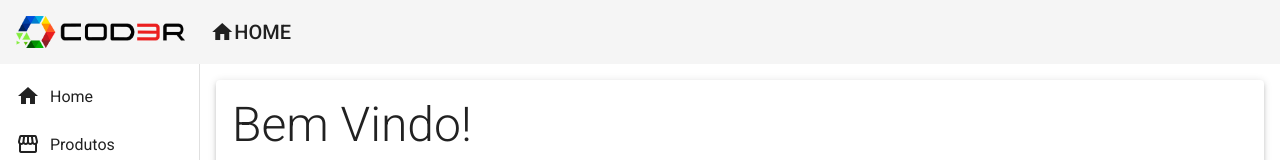
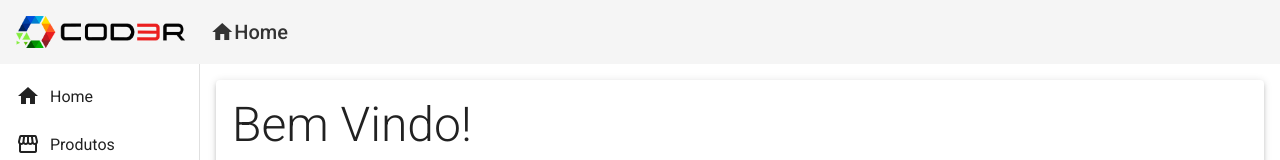
Before and after one commit to mayconllc/angular-9-curso-basico, an Angular app: page / in a window 1280 px wide. Shown: the top 160 px of the page. Built offline with nearby package versions, Linux system fonts and the light colour scheme.

Commit message:
atualizando titulo da navegação

```diff
--- a/src/app/components/template/header/header.component.css
+++ b/src/app/components/template/header/header.component.css
@@ -7,6 +7,7 @@
     display: flex;
     align-items: center;
     text-decoration: none;
+    color: #333;
 }
 
 .header .logo {
--- a/src/app/components/template/header/header.component.html
+++ b/src/app/components/template/header/header.component.html
@@ -1,15 +1,15 @@
 <mat-toolbar class="header mat-elevation-z4">
   <span>
     <a routerLink="/">
-      <img src="assets/images/logo.png" alt="logo" class="logo"/>
+      <img src="assets/images/logo.png" alt="logo" class="logo" />
     </a>
   </span>
   <span class="title-group">
     <a>
       <i class="material-icons">
-        home
+        {{ icon }}
       </i>
-      HOME
+      {{ title }}
     </a>
   </span>
 </mat-toolbar>
--- a/src/app/components/template/header/header.component.ts
+++ b/src/app/components/template/header/header.component.ts
@@ -1,4 +1,5 @@
 import { Component, OnInit } from '@angular/core';
+import { HeaderService } from './header.service';
 
 @Component({
   selector: 'app-header',
@@ -7,9 +8,16 @@
 })
 export class HeaderComponent implements OnInit {
 
-  constructor() { }
+  constructor(private headerService: HeaderService) { }
 
   ngOnInit() {
   }
 
+  get title(): string {
+    return this.headerService.headerData.title;
+  }
+
+  get icon(): string {
+    return this.headerService.headerData.icon;
+  }
 }
--- /dev/null
+++ b/src/app/components/template/header/header.model.ts
@@ -0,0 +1,4 @@
+export interface HeaderData {
+    title: string;
+    icon: string;
+}
--- /dev/null
+++ b/src/app/components/template/header/header.service.ts
@@ -0,0 +1,25 @@
+import { Injectable } from '@angular/core';
+import { BehaviorSubject } from 'rxjs';
+import { HeaderData } from './header.model';
+
+@Injectable({
+  providedIn: 'root'
+})
+
+export class HeaderService {
+
+  private _headerData = new BehaviorSubject<HeaderData>({
+    title: 'Inicio',
+    icon: 'home'
+  })
+
+  constructor() { }
+
+  get headerData(): HeaderData{
+    return this._headerData.value;
+  }
+
+  set headerData(headerData: HeaderData){
+    this._headerData.next(headerData)
+  }
+}
--- a/src/app/views/home/home.component.ts
+++ b/src/app/views/home/home.component.ts
@@ -1,4 +1,5 @@
 import { Component, OnInit } from '@angular/core';
+import { HeaderService } from 'src/app/components/template/header/header.service';
 
 @Component({
   selector: 'app-home',
@@ -7,7 +8,12 @@
 })
 export class HomeComponent implements OnInit {
 
-  constructor() { }
+  constructor(private headerService: HeaderService) {
+    headerService.headerData = {
+      title: 'Home',
+      icon: 'home'
+    }
+  }
 
   ngOnInit() {
   }
--- a/src/app/views/product/product.component.ts
+++ b/src/app/views/product/product.component.ts
@@ -1,5 +1,6 @@
 import { Component } from '@angular/core';
 import { Router } from '@angular/router';
+import { HeaderService } from 'src/app/components/template/header/header.service';
 
 @Component({
   selector: 'app-product',
@@ -9,7 +10,12 @@
 
 export class ProductComponent {
 
-  constructor(private router: Router) { }
+  constructor(private router: Router, private headerService: HeaderService) {
+    headerService.headerData = {
+      title: 'Produtos',
+      icon: 'storefront'
+    }
+  }
 
   createProduct(){
     this.router.navigate(['/products/create']);
```
